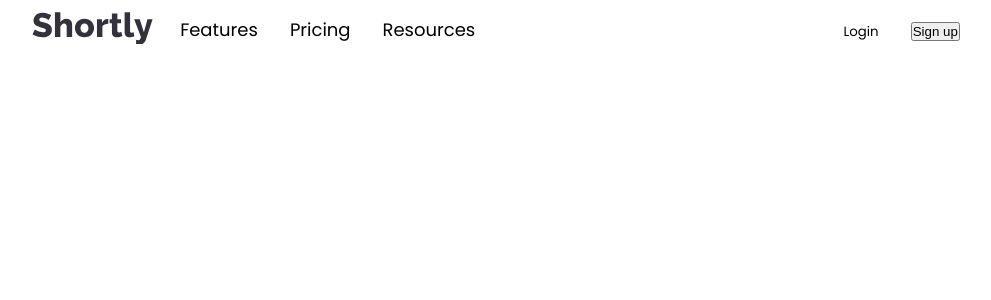
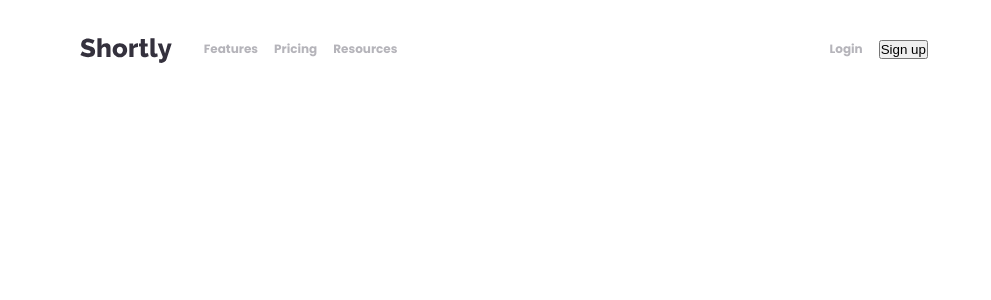
Before and after one commit to pehcs/encurtador_de_link-REACT-NODE, a React (Create React App) app: page / in a window 1280 px wide. Shown: the top 300 px of the page, without its empty margins (136-1127 px from the left). Built offline with nearby package versions, Linux system fonts and the light colour scheme.

Commit message:
fix: Ajeitei a imagem da logo e ajustei os elementos da nav

```diff
--- a/src/Partials/Nav/index.js
+++ b/src/Partials/Nav/index.js
@@ -5,7 +5,7 @@ export default function Nav () {
     return(
         <nav className="navbar">
             <ul>
-                <a><li id="logo"></li></a>
+                <li><a><img id="logo" src={require("../../assets/logo.svg")}/></a></li>
                 <li><a>Features</a></li>
                 <li><a>Pricing</a></li>
                 <li><a>Resources</a></li>
--- a/src/Partials/Nav/style.css
+++ b/src/Partials/Nav/style.css
@@ -1,22 +1,28 @@
 .navbar{
     display: flex;
     justify-content: space-around;
+    margin-top: 30px;
 }
 
 .navbar ul{
     display: flex;
+    align-items: center;
 }
 
 .navbar li {
-    padding: 1rem;
+    padding: 0 0.5rem;
     list-style-type: none;
+    color: #B5B4BA;
+    font-size: 12px;
+    font-weight: bold;
+
 }
 
 #logo{
-    background-image: url("../../assets/logo.svg");
-    width: 100px;
-    background-repeat: no-repeat;
-    margin-top: 12px;
+    height: 25px;
+    padding-right: 1rem;
+    margin-top: 0.5rem;
+
 }
 
 #login{
@@ -24,4 +30,7 @@
     background: none;
     outline: none;
     font-family: "Poppins";
+    color: #B5B4BA;
+    font-size: 12px;
+    font-weight: bold;
 }
```
